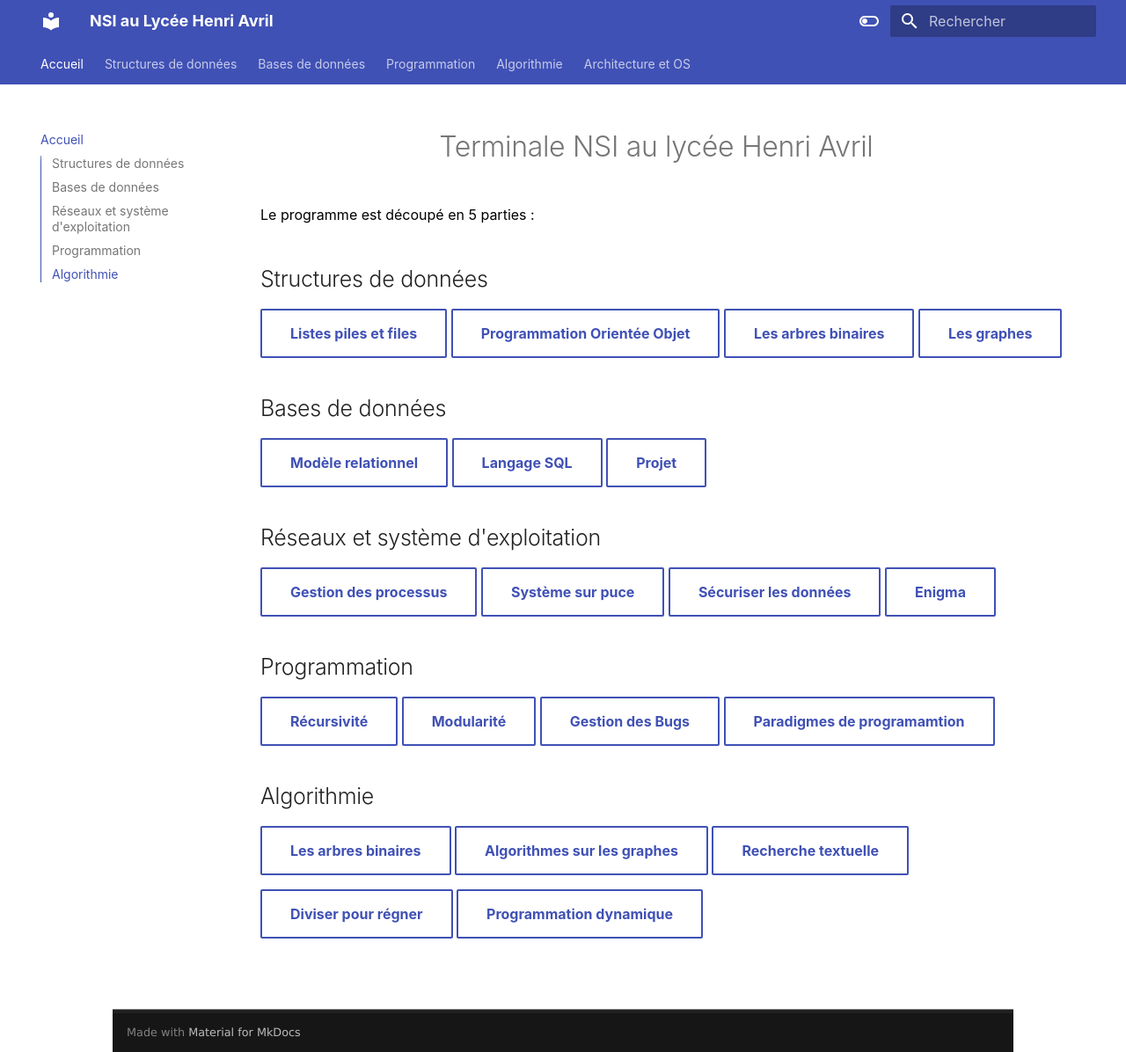
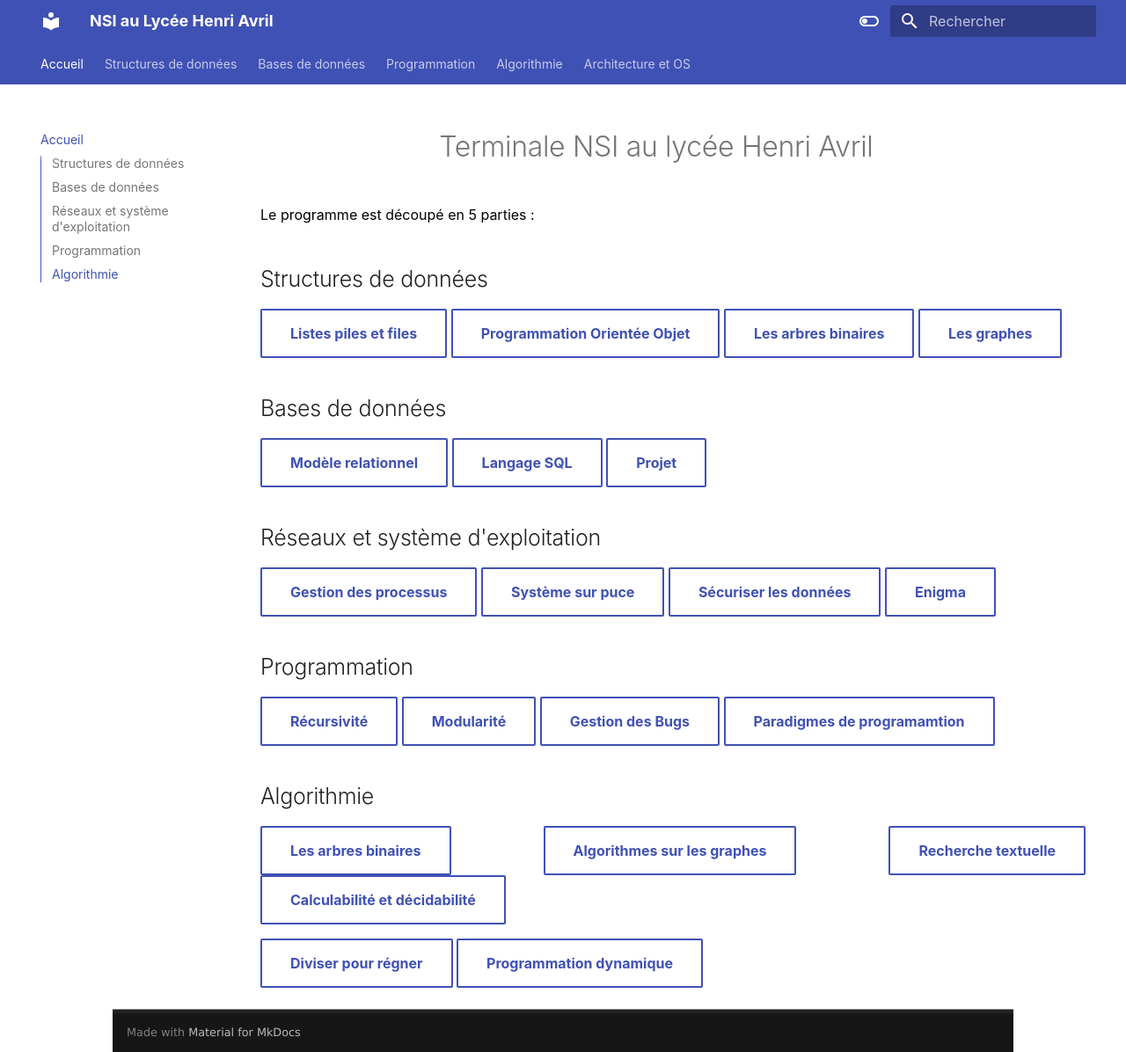
Before and after one commit to mbachelier1/site_TNSI, an MkDocs documentation site: the page built from docs/index.md, in a window 1280 px wide and 1196 px high. Shown: the whole window at 88% size. Built offline with MkDocs 1.6.1 and Material for MkDocs 9.7.7, drawn with Linux system fonts in a browser that asks for light colours.

Commit message:
maj4mai22decid

```diff
--- a/docs/index.md
+++ b/docs/index.md
@@ -23,6 +23,6 @@ Le programme est découpé en 5 parties :
 ## Algorithmie
 
 [Les arbres binaires](Algorithmie/arbres.html){ .md-button} [Algorithmes sur les graphes](Algorithmie/parcours_graphe.html){ .md-button }    [Recherche textuelle](Algorithmie/recherche_textuelle.html){ .md-button }
-
+[Calculabilité et décidabilité](Algorithmie/calculabilite.html){ .md-button }
 
 [Diviser pour régner](Algorithmie/diviser.html){ .md-button } [Programmation dynamique](Algorithmie/programmation_dynamique.html){ .md-button }
--- a/mkdocs.yml
+++ b/mkdocs.yml
@@ -25,8 +25,9 @@ nav:
     - 'Arbres Binaires de recherche' : 'algorithmie/ABR.md'
     - 'Diviser pour Régner' : 'algorithmie/diviser.md'
     - 'Recherche textuelle': 'algorithmie/recherche_textuelle.md'
-    - 'Programmation dynamique' : 'Algorithmie/programmation_dynamique.html'
+    - 'Programmation dynamique' : 'Algorithmie/programmation_dynamique.md'
     -  'Parcours de graphes': 'algorithmie/parcours_graphe.md'
+    - 'Calculabilité et décidabilité' : 'algorithmie/calculabilite.md'
   - 'Architecture et OS':
     -  'Sécurisation des communications' : 'archi/crypto.md'
     -  'Et si on codait Enigma?' : 'archi/enigma.md'
```
